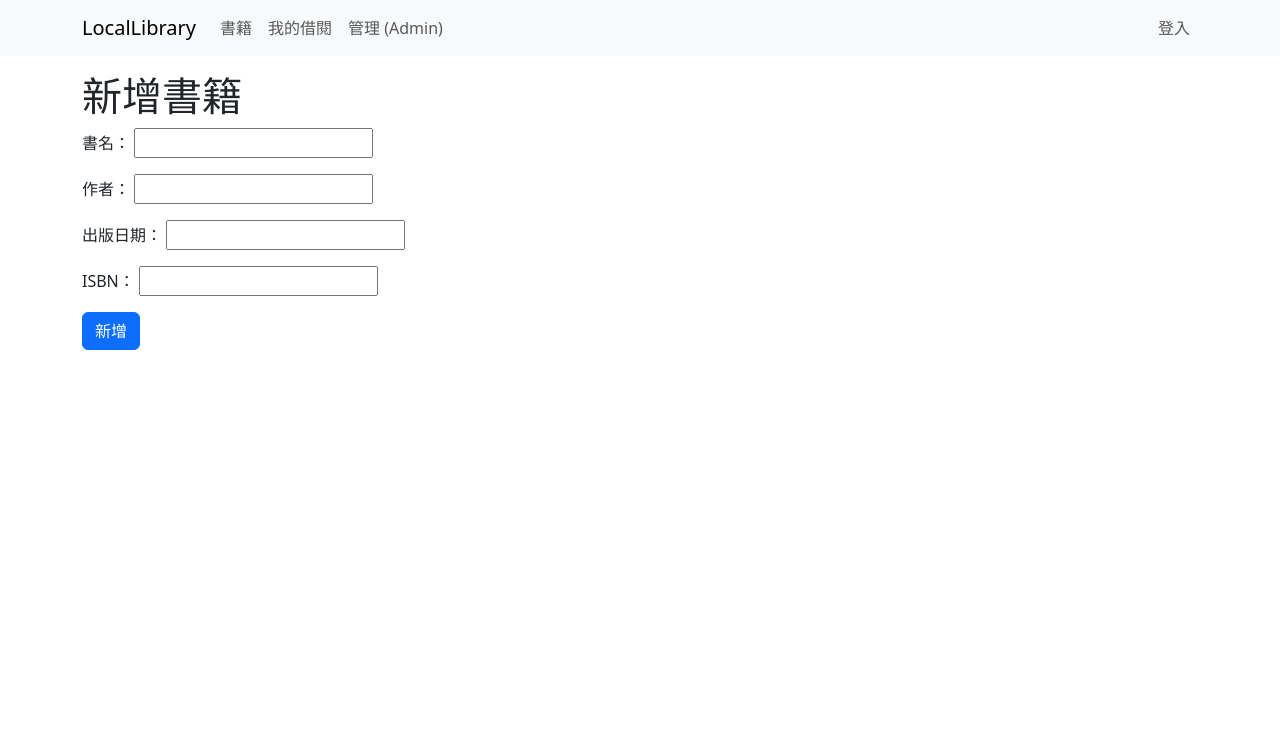
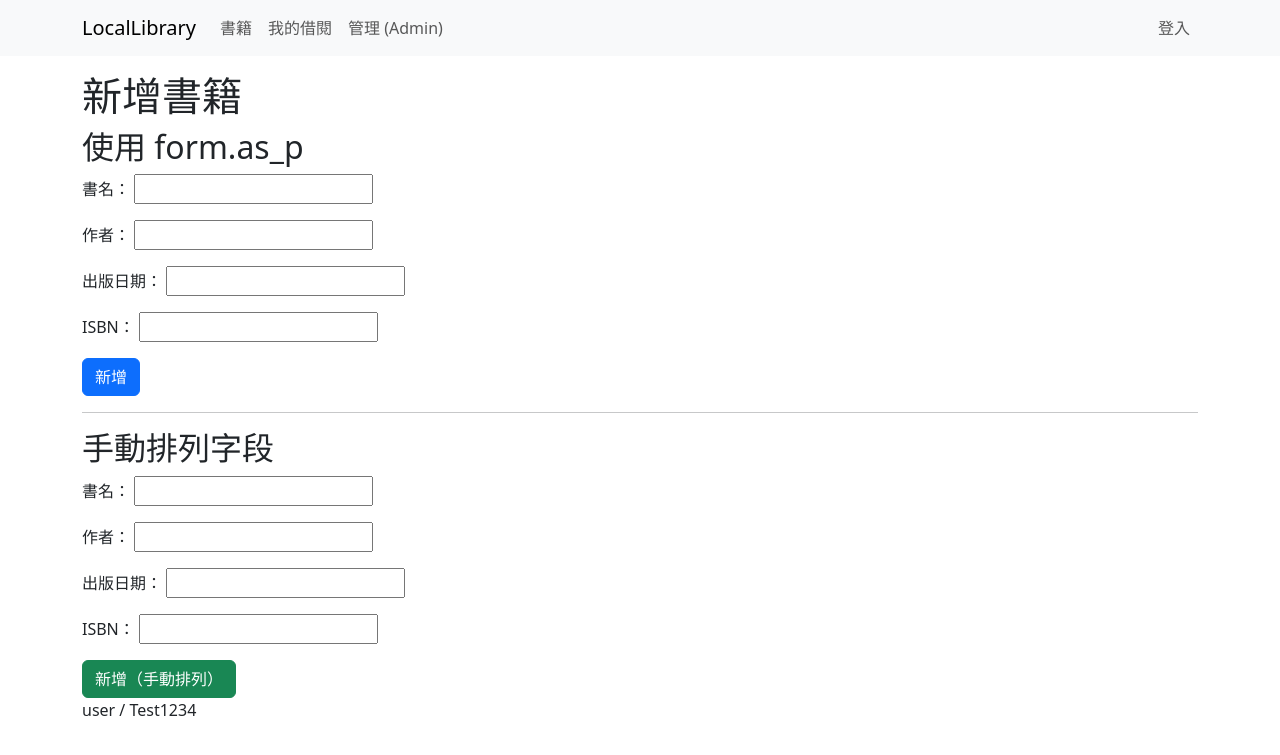
Before and after one commit to leonjyentub/expert-chainsaw, a Django app: page /catalog/books/add/ in a window 1280 px wide. Shown: the top 755 px of the page. Run offline with Django 5.2, Linux system fonts and the light colour scheme.

Commit message:
Add forms and views for book management, including ModelForm implementation

```diff
--- a/catalog/forms.py
+++ b/catalog/forms.py
@@ -6,3 +6,19 @@ class BookForm(forms.Form):
     author = forms.CharField(label="作者", max_length=100)
     published_date = forms.DateField(label="出版日期")
     isbn = forms.CharField(label="ISBN", max_length=13)
+
+# 跟上面一樣的form，但用ModelForm來建立
+from .models import Book
+class BookModelForm(forms.ModelForm):
+    class Meta:
+        model = Book
+        fields = ['title', 'author', 'published_date', 'isbn']
+        labels = {
+            'title': '書名',
+            'author': '作者',
+            'published_date': '出版日期',
+            'isbn': 'ISBN',
+        }
+        widgets = {
+            'published_date': forms.DateInput(attrs={'type': 'date'}),
+        }
--- a/catalog/views.py
+++ b/catalog/views.py
@@ -31,3 +31,14 @@ def add_book(request):
     else:
         form = BookForm()
     return render(request, 'add_book.html', {'form': form})
+
+def add_book_model_form(request):
+    from .forms import BookModelForm
+    if request.method == 'POST':
+        form = BookModelForm(request.POST)
+        if form.is_valid():
+            form.save()
+            return HttpResponse("Book added successfully using ModelForm!")
+    else:
+        form = BookModelForm()
+    return render(request, 'add_book.html', {'form': form})
--- a/locallibrary/urls.py
+++ b/locallibrary/urls.py
@@ -24,4 +24,5 @@ urlpatterns = [
     path('catalog/books/', views.book_list, name='book_list'),
     path('catalog/books/<int:pk>/', views.book, name='book_detail'),
     path('catalog/books/add/', views.add_book, name='add_book'),
+    path('catalog/books/add2/', views.add_book_model_form, name='add_book_model_form'),
 ]
--- a/templates/add_book.html
+++ b/templates/add_book.html
@@ -2,9 +2,49 @@
 {% block title %}新增書籍{% endblock %}
 {% block content %}
   <h1>新增書籍</h1>
+
+  <!-- 使用 form.as_p 自動生成 -->
+  <h2>使用 form.as_p</h2>
   <form method="post">
     {% csrf_token %}
     {{ form.as_p }}
     <button type="submit" class="btn btn-primary">新增</button>
   </form>
+
+  <hr>
+
+  <!-- 手動排列每個字段 -->
+  <h2>手動排列字段</h2>
+  <form method="post">
+    {% csrf_token %}
+    <p>
+      {{ form.title.label_tag }}
+      {{ form.title }}
+      {% if form.title.errors %}
+        <span class="error">{{ form.title.errors }}</span>
+      {% endif %}
+    </p>
+    <p>
+      {{ form.author.label_tag }}
+      {{ form.author }}
+      {% if form.author.errors %}
+        <span class="error">{{ form.author.errors }}</span>
+      {% endif %}
+    </p>
+    <p>
+      {{ form.published_date.label_tag }}
+      {{ form.published_date }}
+      {% if form.published_date.errors %}
+        <span class="error">{{ form.published_date.errors }}</span>
+      {% endif %}
+    </p>
+    <p>
+      {{ form.isbn.label_tag }}
+      {{ form.isbn }}
+      {% if form.isbn.errors %}
+        <span class="error">{{ form.isbn.errors }}</span>
+      {% endif %}
+    </p>
+    <button type="submit" class="btn btn-success">新增（手動排列）</button>
+  </form>
 {% endblock %}
--- a/templates/base.html
+++ b/templates/base.html
@@ -40,6 +40,9 @@
       {% endif %}
 
       {% block content %}{% endblock %}
+      <div class='info'>
+      user / Test1234
+      </div>
     </div>
 
     <script src="https://cdn.jsdelivr.net/npm/bootstrap@5.3.0/dist/js/bootstrap.bundle.min.js"></script>
```
Also changed, not shown: pyproject.toml (added, +9 -0 lines), README.md (added), db.sqlite3, 2 other files.
